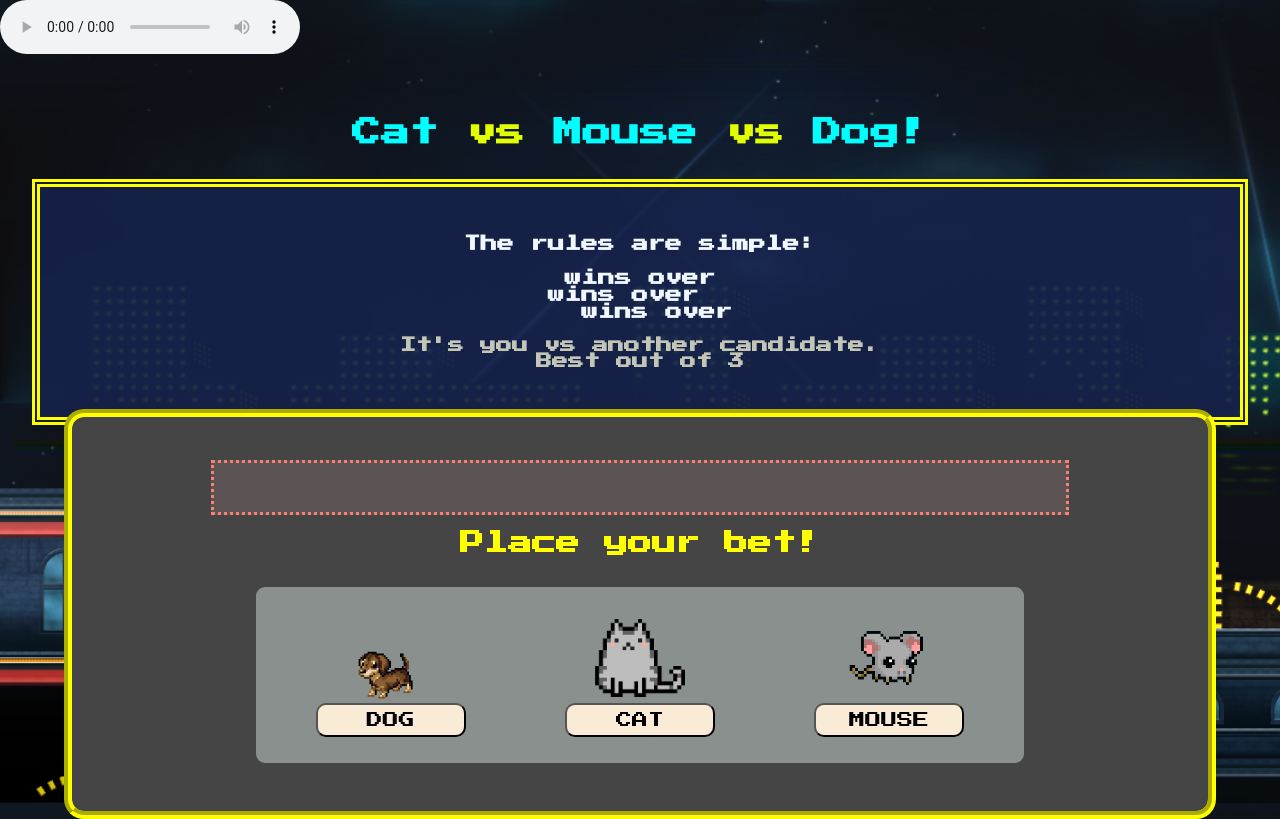
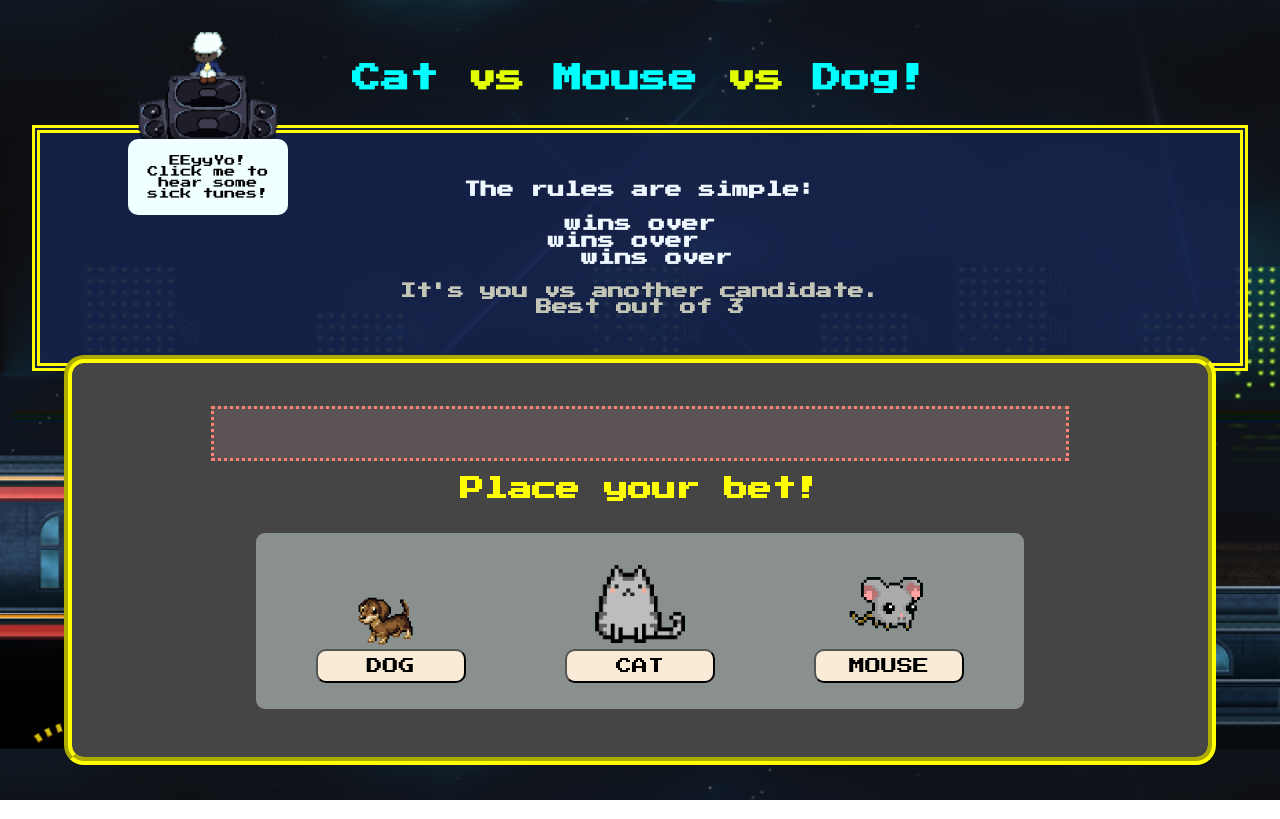
Before and after one commit to larzoni/Cat--Dog--Mouse, a plain HTML site: page index.html in a window 1280 px wide. Drawn offline with Linux system fonts and the light colour scheme.

Commit message:
dj IMG added

```diff
--- a/index.html
+++ b/index.html
@@ -8,13 +8,14 @@
     <link rel="stylesheet" href="style.css" />
   </head>
   <body>
-    <audio
-      controls
-      src="/audio/Highway to Helena 8-bit.mp3"
-      id="backgroundmusic"
-      loop="loop"
-    ></audio>
     <header>
+      <audio id="djAudio" src="./audio/Highway to Helena 8-bit.mp3"></audio>
+      <div onclick="playDJ()" id="djAudio" class="audioContainer">
+        <img class="imgAudio" src="./images/djcool.gif" />
+        <div class="audioContainer-chat">
+          <p>EEyyYo! Click me to hear some sick tunes!</p>
+        </div>
+      </div>
       <div class="header-container">
         <h1>Cat <span>vs</span> Mouse <span>vs</span> Dog!</h1>
         <article class="rules">
--- a/script.js
+++ b/script.js
@@ -1,8 +1,6 @@
 
 //SOUNDS
-window.onload=function(){
-  document.getElementById("backgroundmusic").play();
-}
+let playDJ = function(){document.getElementById("djAudio").play()}
 let playDog = function(){document.getElementById("dogAudio").play()}
 let playCat = function(){document.getElementById("catAudio").play()}
 let playMouse = function(){document.getElementById("mouseAudio").play()}
--- a/style.css
+++ b/style.css
@@ -12,6 +12,26 @@ body {
   background-size: cover;
   font-size: 11px;
 }
+
+.audioContainer {
+  position: fixed;
+  top: 0px;
+  left: 10vw;
+  width: 40%;
+}
+
+.audioContainer-chat {
+  border-radius: 10px;
+  width: 10rem;
+  text-align: center;
+  padding: 1rem;
+  background-color: azure;
+}
+
+.imgAudio {
+  width: 10rem;
+}
+
 .header-container {
   text-align: center;
   color: aliceblue;
```
Also changed, not shown: images/djcool.gif (added).
